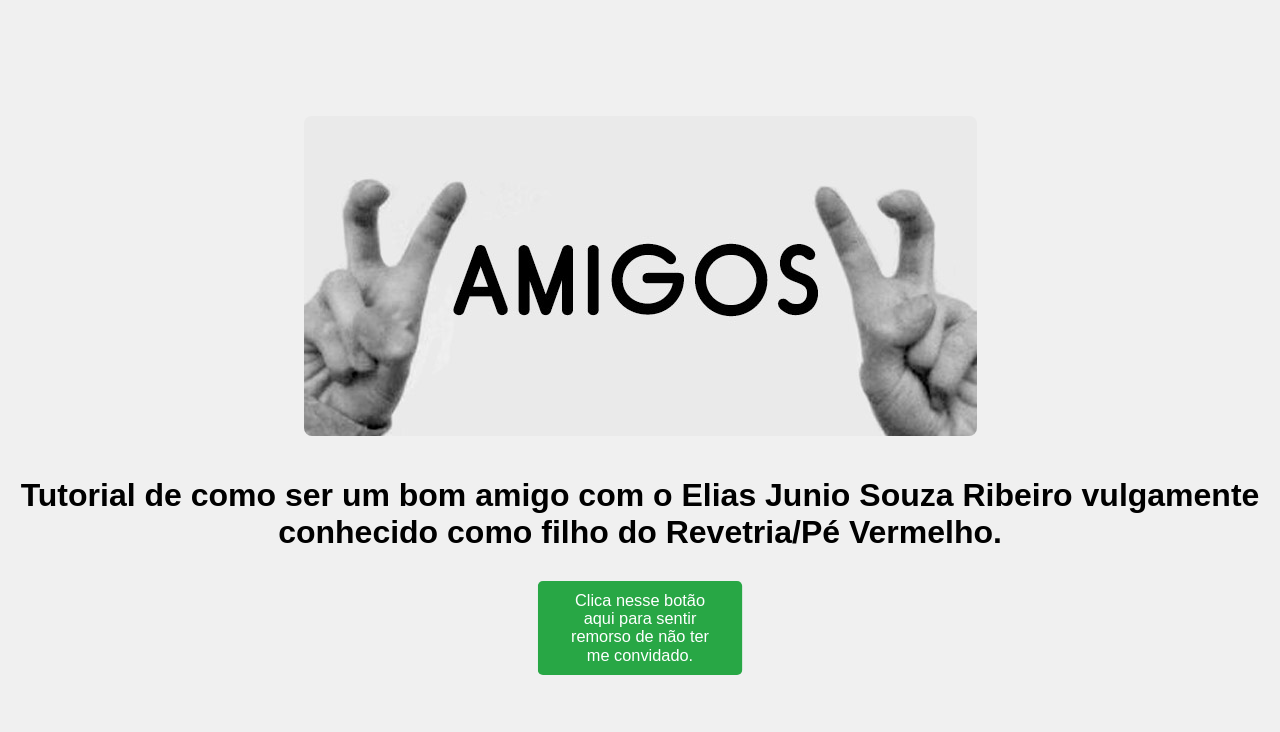
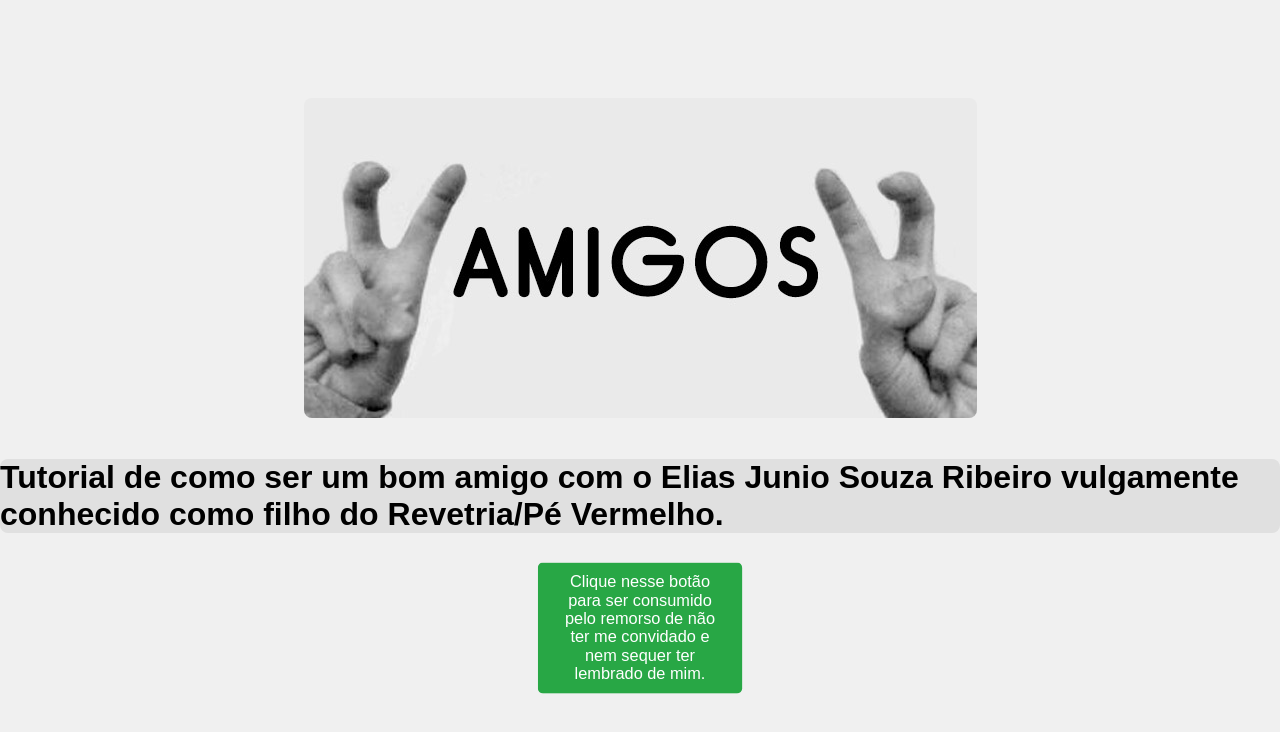
Before and after one commit to Lijunio/amigos, a React (Create React App) app: page / in a window 1280 px wide. Shown: the top 732 px of the page. Built offline with nearby package versions, Linux system fonts and the light colour scheme.

Commit message:
Add background color and text alignment to h1

```diff
--- a/src/components/Tutorial.js
+++ b/src/components/Tutorial.js
@@ -21,7 +21,7 @@ function Tutorial({ nextStep }) {
       <img src={`${process.env.PUBLIC_URL}/images/amizades.jpg`} alt="Imagem tutorial" className="tutorial-image" />
       <h1>Tutorial de como ser um bom amigo com o Elias Junio Souza Ribeiro vulgamente conhecido como filho do Revetria/Pé Vermelho.</h1>
       <MusicPlayer isPlaying={isPlaying} />
-      {!isPlaying && <button className="button-play" onClick={handlePlay}>Clica nesse botão aqui para sentir remorso de não ter me convidado.</button>}
+      {!isPlaying && <button className="button-play" onClick={handlePlay}>Clique nesse botão para ser consumido pelo remorso de não ter me convidado e nem sequer ter lembrado de mim.</button>}
       {isPlaying && <button className="button" onClick={nextStep}>Próximo</button>}
     </div>
   );
--- a/src/index.css
+++ b/src/index.css
@@ -149,6 +149,12 @@ p {
   font-size: 1.2em;
 }
 
+h1 {
+  background-color: #e0e0e0;
+  text-align: left;
+  border-radius: 8px;
+}
+
 @keyframes pulse {
   0% {
     transform: scale(1);
```
